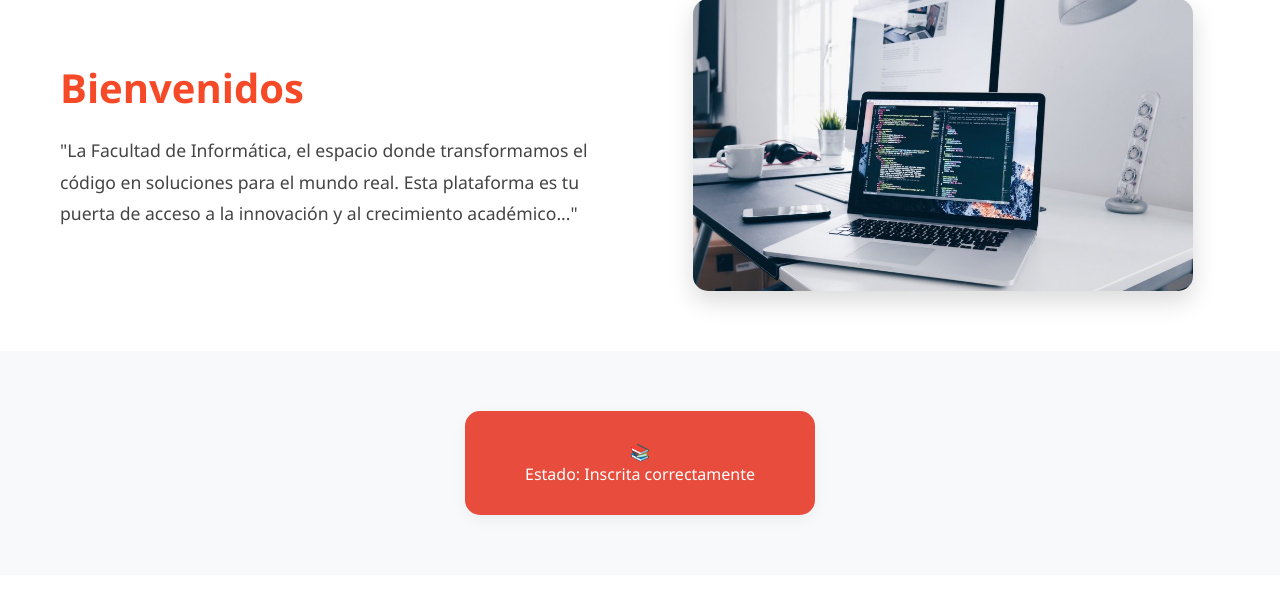
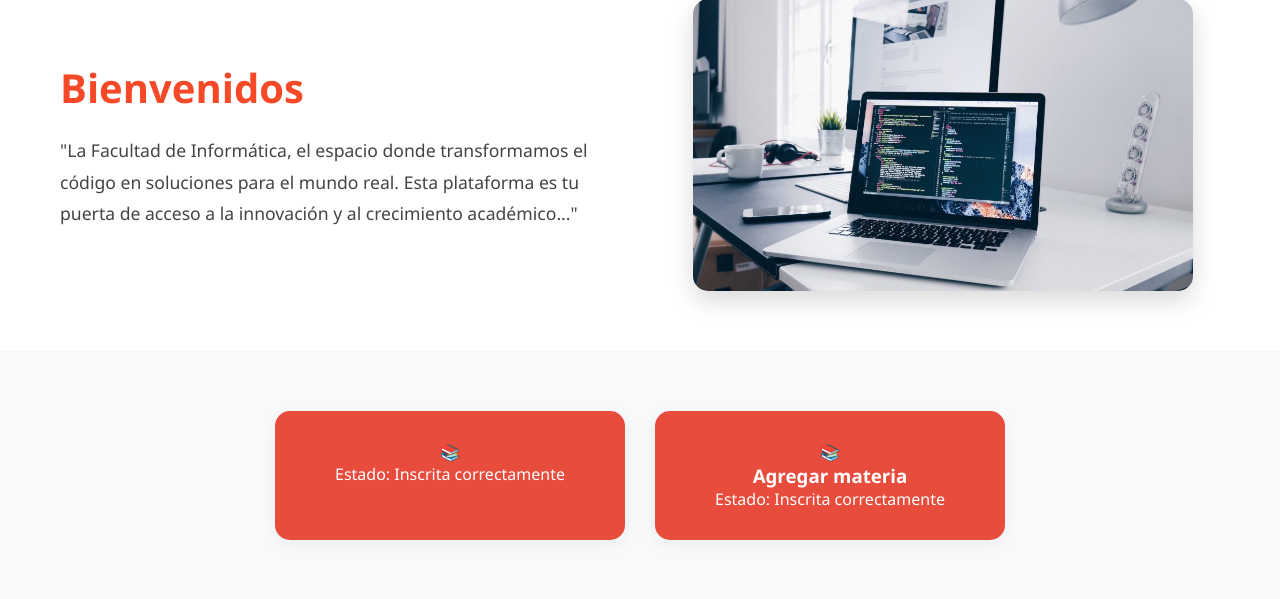
Before and after one commit to TrvpChylt/Sistema_Universidad, a Flask app: page / in a window 1280 px wide. Shown: the part 124-723 px from the top of the page. Run offline with Flask 3, Linux system fonts and the light colour scheme; the visitor is signed in with stand-in values (Sample User, id 1); data that the repository does not hold is empty.

Commit message:
Prueba Materias

```diff
--- a/templates/index.html
+++ b/templates/index.html
@@ -44,6 +44,13 @@
                     <h3>{{ materia.nombre_materia }}</h3>
                     <p>Estado: Inscrita correctamente</p>
                 </div>
+            </div>
+            <div class="carta">
+                <div class="icono">📚</div>
+                    <h3>Agregar materia</h3>
+                    <p>Estado: Inscrita correctamente</p>
+                </div>
+            </div>
         </section>
     {% endif %}
 </body>
```
